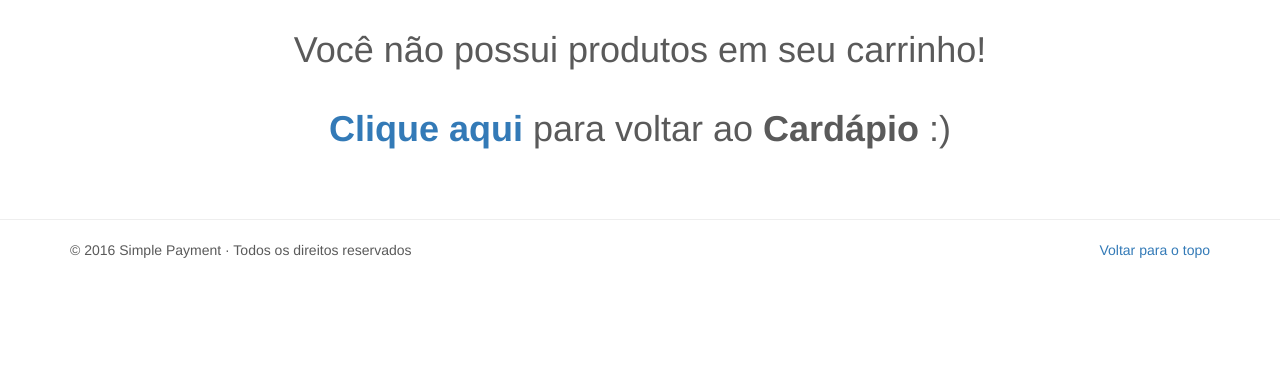
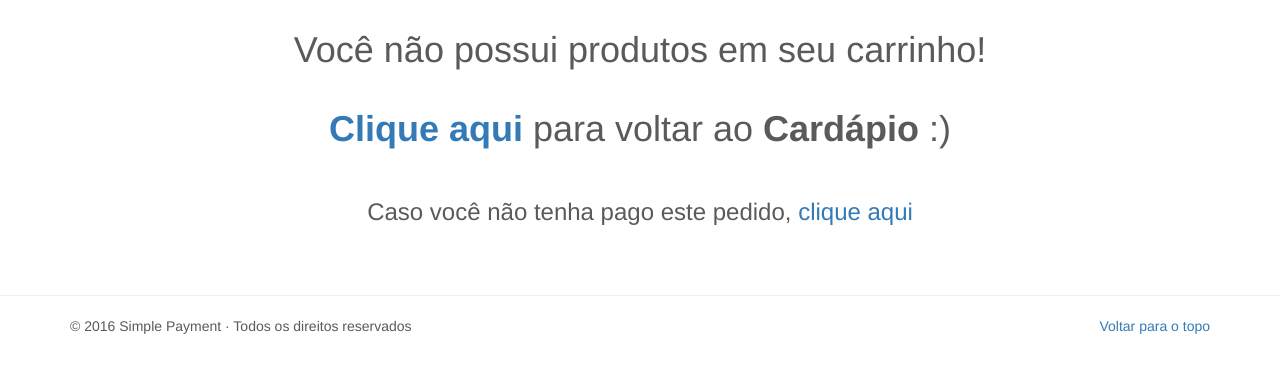
Before and after one commit to andreynaldoni/simple-payment-php, a PHP site: page /simple-payment-php/pedido/checkout in a window 1280 px wide. Shown: the part 50-423 px from the top of the page. Run offline with PHP 8.4, Linux system fonts and the light colour scheme; data that the repository does not hold is empty; some libraries are stand-ins or nearby versions.

Commit message:
Link to recover order

```diff
--- a/views/pedido/checkout.php
+++ b/views/pedido/checkout.php
@@ -248,7 +248,8 @@
         </div>
     <?php
         }else{
-            echo '<h1 class="text-center">Você não possui produtos em seu carrinho!<br><br><b><a href="' . HOME_PATH . '">Clique aqui</a></b> para voltar ao <b>Cardápio</b> :)</h1>';
+            echo '<h1 class="text-center">Você não possui produtos em seu carrinho!<br><br><b><a href="' . HOME_PATH . '">Clique aqui</a></b> para voltar ao <b>Cardápio</b> :)</h1><br>';
+            echo '<h3 class="text-center">Caso você não tenha pago este pedido, <a href="' . HOME_PATH . '/cliente/profile'  .'">clique aqui</a></h3>';
         }
     ?>
     </div>
```
